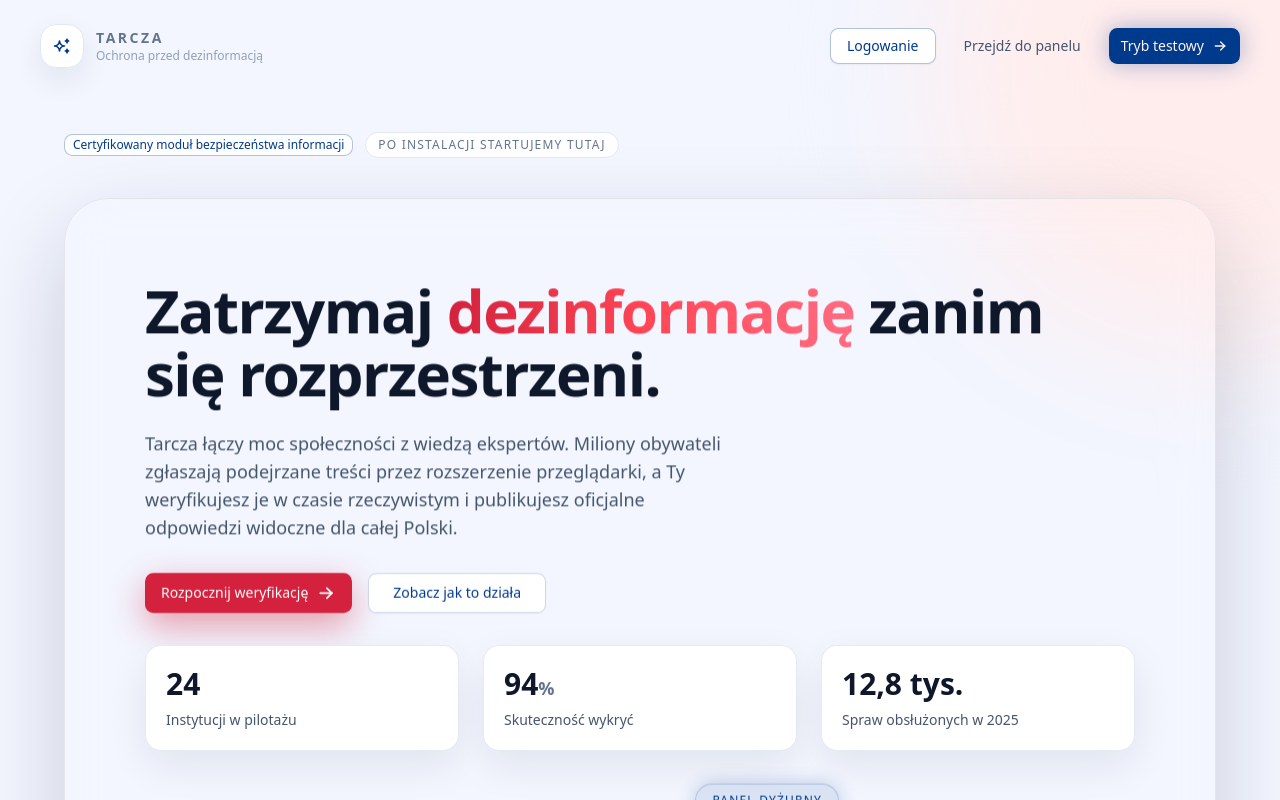
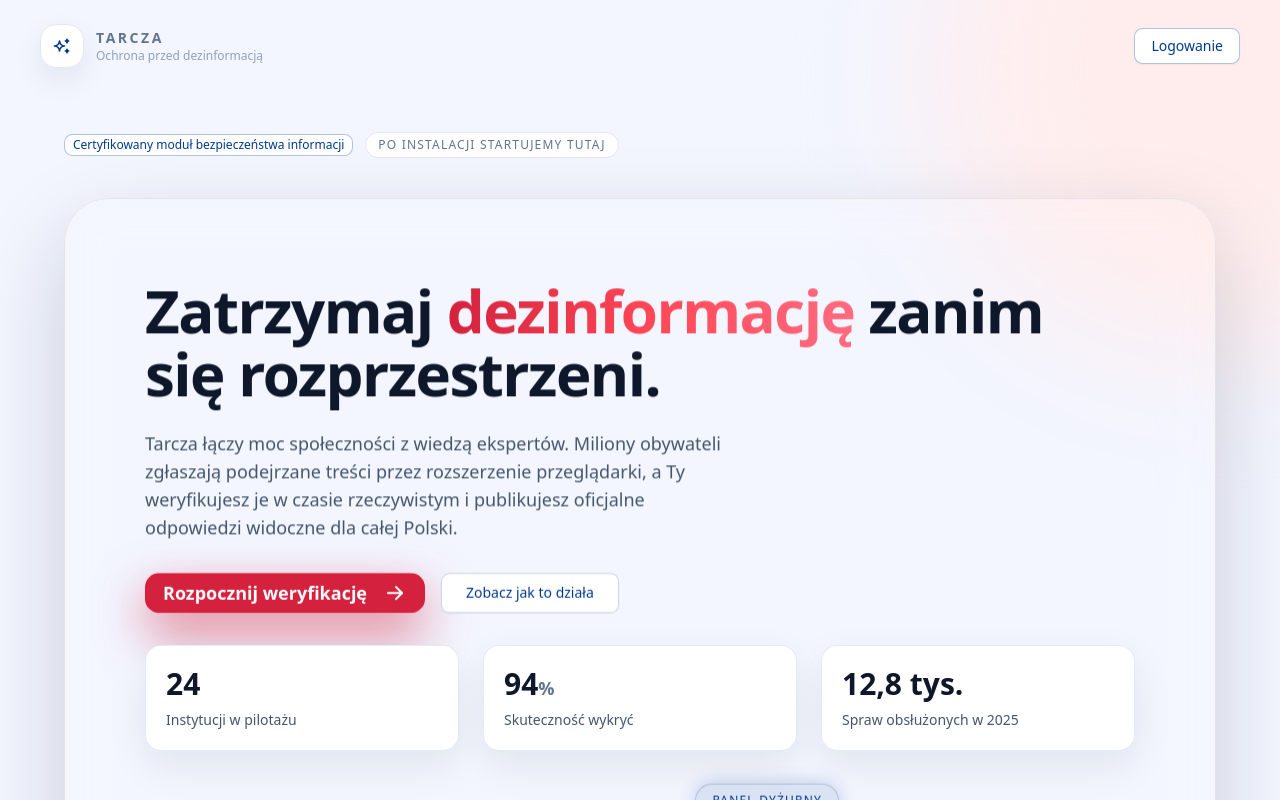
Before and after one commit to wozniak-slawomir/tarcza-factcheck, a Next.js app: page / in a window 1280 px wide. Shown: the top 800 px of the page. Built offline with nearby package versions, Linux system fonts and the light colour scheme.

Commit message:
fixed some minor front stuff

```diff
--- a/src/app/page.tsx
+++ b/src/app/page.tsx
@@ -15,6 +15,7 @@ import {
 import clsx from "clsx";
 import { Badge } from "@/components/ui/badge";
 import { Button } from "@/components/ui/button";
+import { isDemoAuthenticated } from "@/lib/demo-auth";
 import {
   IconArrowRight,
   IconCertificate,
@@ -184,6 +185,7 @@ const partners = [
 
 export default function LandingPage() {
   const [animatedStats, setAnimatedStats] = useState(() => stats.map(() => 0));
+  const [isAuthenticated, setIsAuthenticated] = useState(false);
   const prefersReducedMotion = usePrefersReducedMotion();
   const heroRef = useRef<HTMLDivElement | null>(null);
   const pointerFrame = useRef<number | null>(null);
@@ -194,6 +196,10 @@ export default function LandingPage() {
     []
   );
   const partnerTicker = useMemo(() => [...partners, ...partners], []);
+
+  useEffect(() => {
+    setIsAuthenticated(isDemoAuthenticated());
+  }, []);
 
   useEffect(() => {
     const increments = stats.map((stat) => Math.max(1, Math.floor(stat.value / 80)));
@@ -295,6 +301,7 @@ export default function LandingPage() {
           </div>
         </div>
         <div className="flex items-center gap-3">
+          {!isAuthenticated && (
             <Button
               variant="outline"
               className="hidden text-[#003a8c] border-[#003a8c]/30 bg-white hover:bg-[#edf2ff] sm:inline-flex"
@@ -302,15 +309,7 @@ export default function LandingPage() {
             >
               <Link href="/login">Logowanie</Link>
             </Button>
-          <Button variant="ghost" className="text-slate-600 hover:text-[#003a8c]" asChild>
-            <Link href="/dashboard">Przejdź do panelu</Link>
-          </Button>
-          <Button className="bg-[#003a8c] shadow-[0_0_25px_rgba(0,58,140,0.35)] hover:bg-[#002e70]" asChild>
-            <Link href="/test-post">
-              Tryb testowy
-              <IconArrowRight className="size-4" />
-            </Link>
-          </Button>
+          )}
         </div>
       </header>
 
@@ -346,12 +345,12 @@ export default function LandingPage() {
                   <ScrollReveal delay={0.12} className="flex flex-wrap items-center gap-4">
                     <Button
                       size="lg"
-                      className="bg-[#d4213d] text-white shadow-[0_12px_35px_rgba(212,33,61,0.45)] hover:bg-[#bb1c34]"
+                      className="bg-[#d4213d] text-white shadow-[0_20px_50px_rgba(212,33,61,0.6)] hover:bg-[#bb1c34] text-lg font-semibold px-8 py-4 rounded-xl border-2 border-[#d4213d]/20 transform hover:scale-105 transition-all duration-200"
                       asChild
                     >
                       <Link href="/dashboard">
                         Rozpocznij weryfikację
-                        <IconArrowRight className="size-5" />
+                        <IconArrowRight className="size-6 ml-2" />
                       </Link>
                     </Button>
                     <Button
@@ -583,12 +582,12 @@ export default function LandingPage() {
             <div className="flex flex-wrap items-center justify-center gap-4">
               <Button
                 size="lg"
-                className="bg-[#003a8c] text-white shadow-[0_12px_35px_rgba(0,58,140,0.35)] hover:bg-[#002e70]"
+                className="bg-[#003a8c] text-white shadow-[0_20px_50px_rgba(0,58,140,0.5)] hover:bg-[#002e70] text-lg font-semibold px-8 py-4 rounded-xl border-2 border-[#003a8c]/20 transform hover:scale-105 transition-all duration-200"
                 asChild
               >
                 <Link href="/dashboard">
                   Zaloguj się służbowo
-                  <IconArrowRight className="size-5" />
+                  <IconArrowRight className="size-6 ml-2" />
                 </Link>
               </Button>
               <Button
--- a/src/components/site-header.tsx
+++ b/src/components/site-header.tsx
@@ -1,27 +1,36 @@
 "use client";
 
 import Link from "next/link";
+import { usePathname } from "next/navigation";
 import { Separator } from "@/components/ui/separator";
 import { SidebarTrigger } from "@/components/ui/sidebar";
 import { Button } from "@/components/ui/button";
 import { DemoLogoutButton } from "@/components/demo-auth-guard";
 
 export function SiteHeader() {
+  const pathname = usePathname();
+  const isDashboard = pathname === '/dashboard';
+
   return (
     <header className="flex h-(--header-height) shrink-0 items-center gap-2 border-b transition-[width,height] ease-linear group-has-data-[collapsible=icon]/sidebar-wrapper:h-(--header-height)">
       <div className="flex w-full items-center gap-1 px-4 lg:gap-2 lg:px-6">
         <SidebarTrigger className="-ml-1" />
         <Separator orientation="vertical" className="mx-2 data-[orientation=vertical]:h-4" />
-        <h1 className="text-base font-medium">Słowa klucze</h1>
+        <h1 className="text-base font-medium">Dashboard</h1>
         <div className="ml-auto flex items-center gap-2">
           <Button variant="outline" size="sm" asChild>
             <Link href="/">Strona główna</Link>
           </Button>
+          {!isDashboard && (
+            <Button variant="outline" size="sm" asChild>
+              <Link href="/dashboard">Dashboard</Link>
+            </Button>
+          )}
           <Button variant="outline" size="sm" asChild>
-            <Link href="/dashboard">Dashboard</Link>
+            <Link href="/test-post">Test Post</Link>
           </Button>
           <Button variant="outline" size="sm" asChild>
-            <Link href="/test-post">Test Post</Link>
+            <Link href="/test-url">Test URL</Link>
           </Button>
           <Separator orientation="vertical" className="mx-1 hidden h-6 sm:block" />
           <DemoLogoutButton className="hidden sm:inline-flex" />
```
Lines whose indentation alone changed are shown as unchanged.
